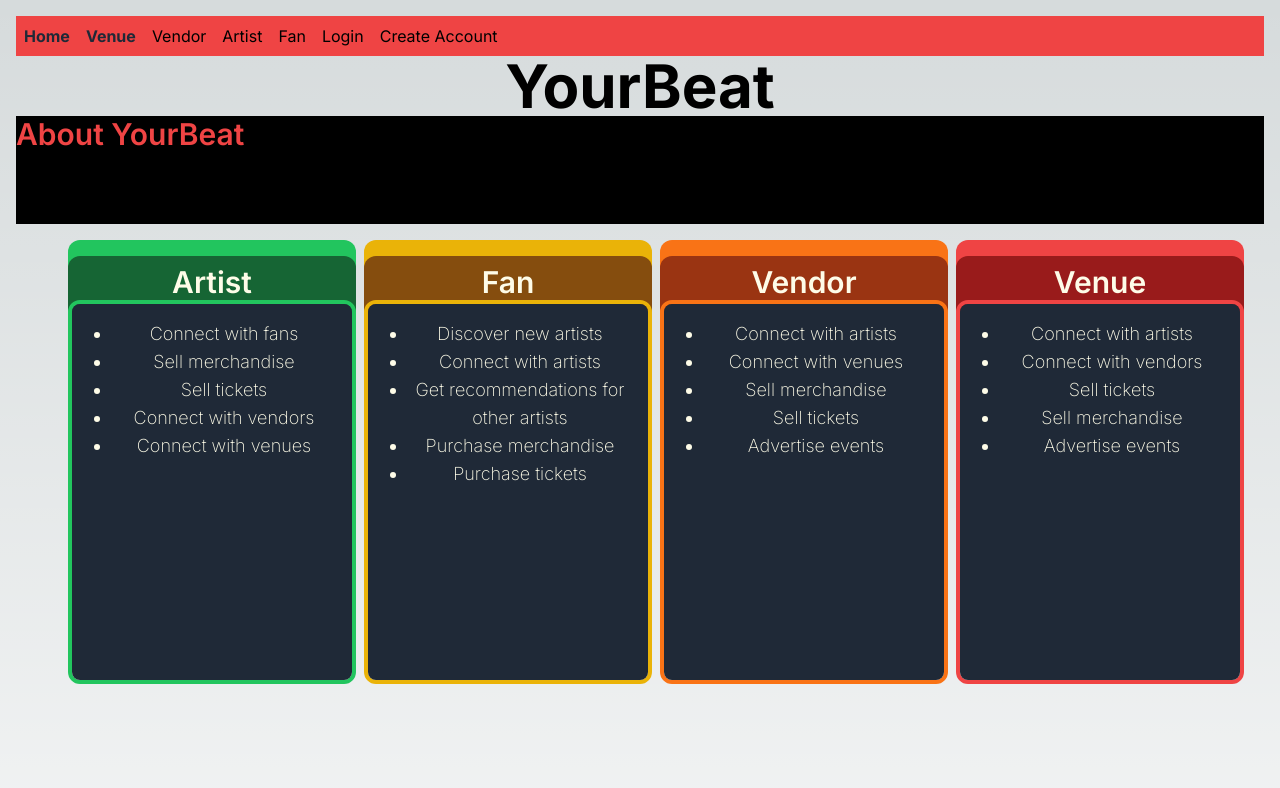
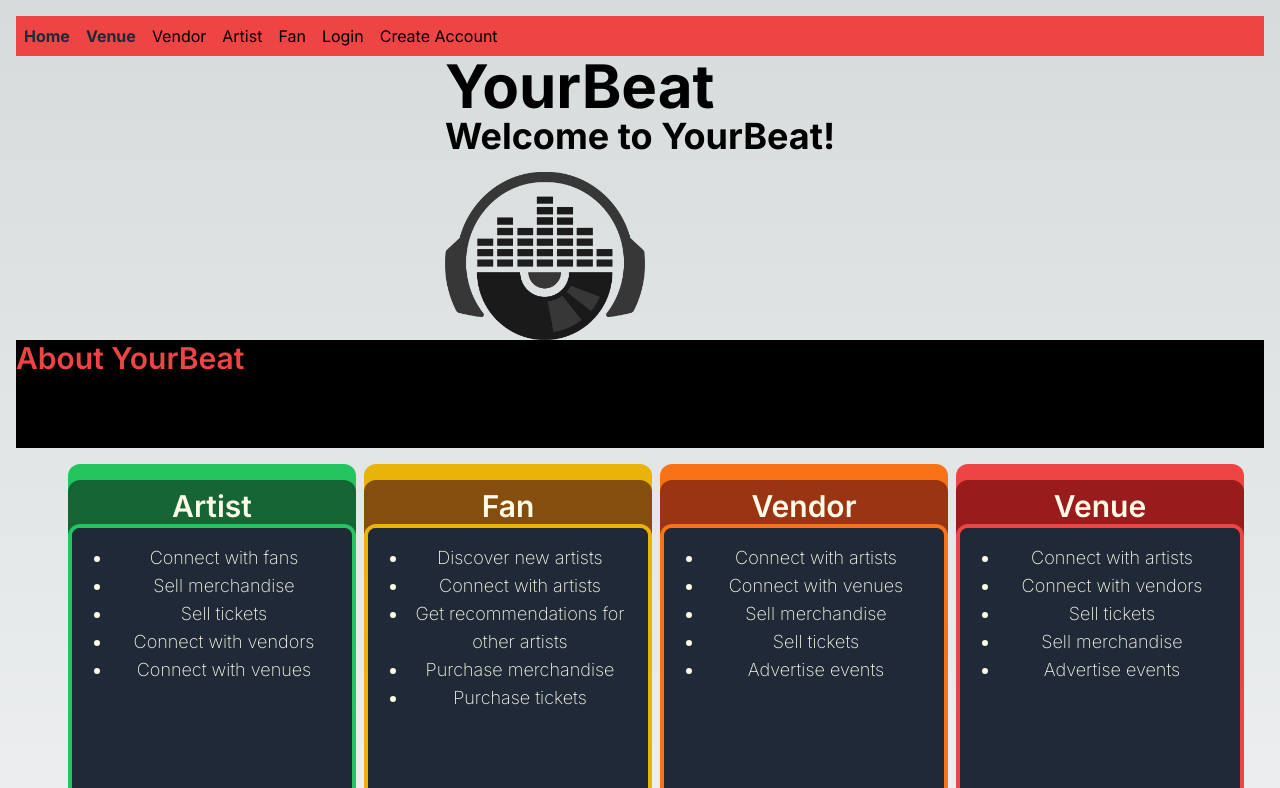
Before and after one commit to segvndo/YourBeat-TS, a Next.js app: page / in a window 1280 px wide. Shown: the top 788 px of the page. Built offline with nearby package versions, Linux system fonts and the light colour scheme.

Commit message:
Import logo to home page

```diff
--- a/app/components/HomeHeading.tsx
+++ b/app/components/HomeHeading.tsx
@@ -1,14 +1,15 @@
 import React from 'react';
 import Image from 'next/image';
+
 import YBLogo from '@/app/images/YBLogo.png';
-
 
 const HomeHeading: React.FC = () => {
   return (
     <div>
       <h1 className="text-4xl font-bold">Welcome to YourBeat!</h1>
-      <img src={YBLogo} alt="Heading Image" className="mt-4" />
-      {/* Add any other content or styling as needed */}
+      {/* Use the Next.js Image component */}
+      <Image src={YBLogo} alt="YourBeat Logo" width={200} height={100} className="mt-4" />
+
     </div>
   );
 };
--- a/app/page.tsx
+++ b/app/page.tsx
@@ -10,6 +10,7 @@ export default function Home() {
     <main className="flex flex-col items-center justify-center">
       <h1 className="font-bold text-6xl antialiased">
         YourBeat
+        <HomeHeading />
       </h1>
 
 
```
